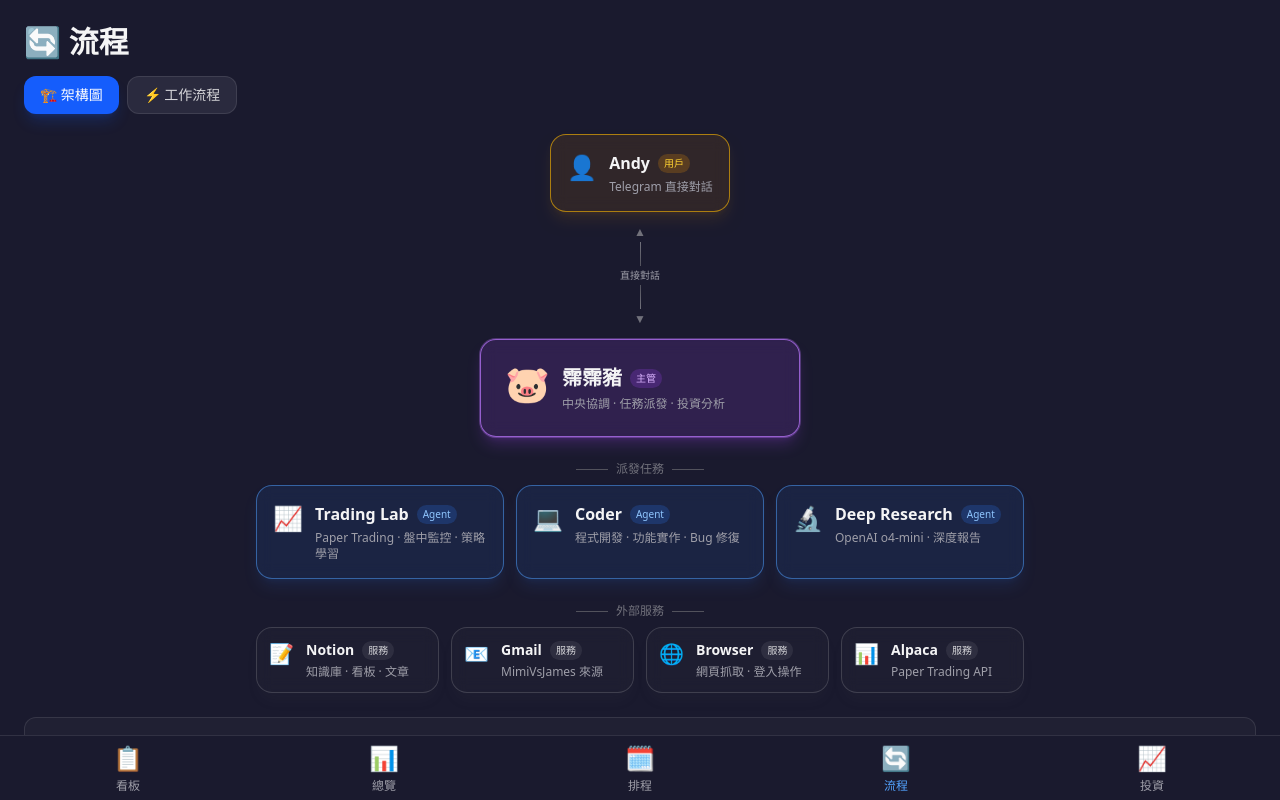
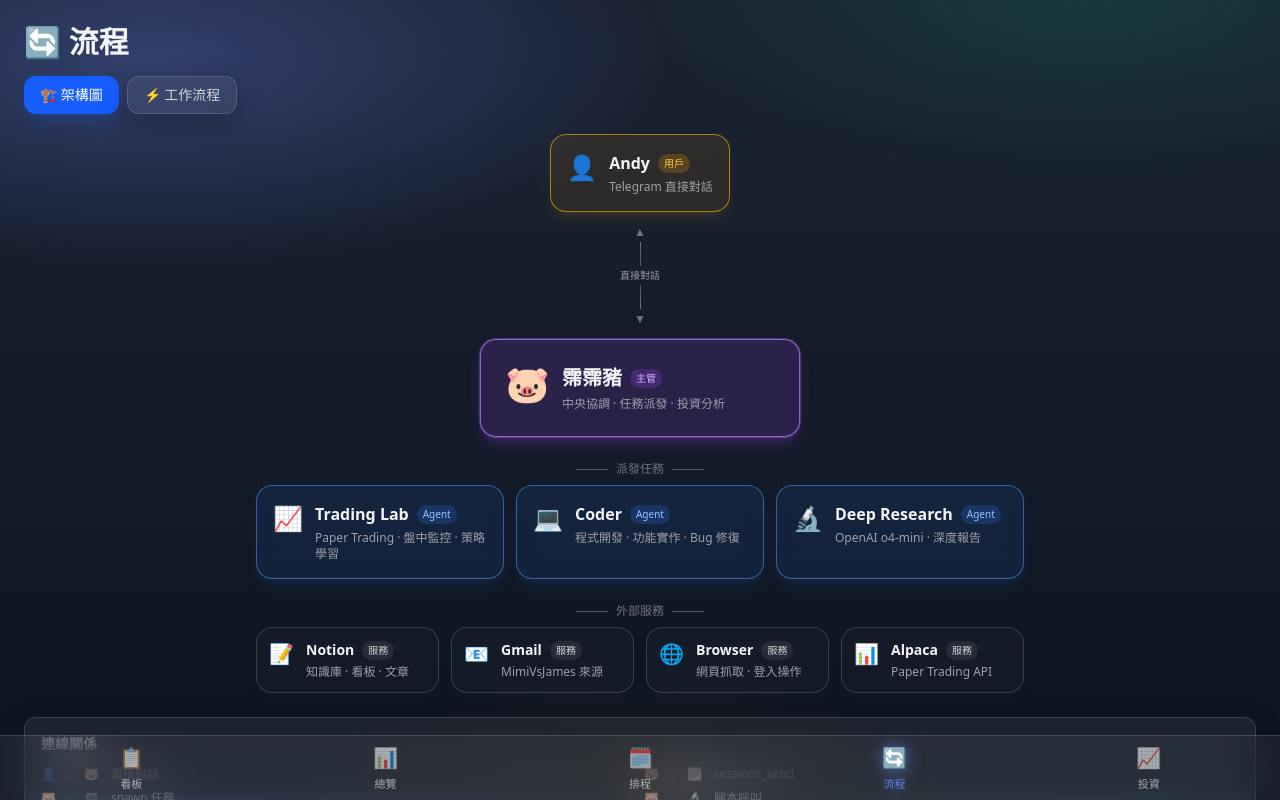
Before and after one commit to aoooo0000/peipei-kanban, a Next.js app: page /flow in a window 1280 px wide. Shown: the top 800 px of the page. Built offline with nearby package versions, Linux system fonts and the light colour scheme.

Commit message:
feat: phase1 glass morphism theme and agent status panel

```diff
--- a/src/app/flow/page.tsx
+++ b/src/app/flow/page.tsx
@@ -183,7 +183,7 @@ function ArchitectureDiagram() {
       </div>
 
       {/* Connection Legend */}
-      <div className="rounded-xl border border-white/10 bg-[#202033] p-4">
+      <div className="rounded-xl border border-white/10 glass-card p-4">
         <h3 className="text-sm font-semibold text-zinc-400 mb-3">連線關係</h3>
         <div className="grid grid-cols-1 sm:grid-cols-2 gap-2 text-xs">
           {CONNECTIONS.map((conn) => (
@@ -239,7 +239,7 @@ function ConnectionArrow({ label, bidirectional }: { label: string; bidirectiona
     <div className="flex flex-col items-center gap-0.5 py-1">
       {bidirectional && <span className="text-zinc-500 text-xs">▲</span>}
       <div className="w-px h-6 bg-gradient-to-b from-zinc-500 to-zinc-600" />
-      <span className="text-[10px] text-zinc-400 bg-[#1a1a2e] px-2">{label}</span>
+      <span className="text-[10px] text-zinc-400 bg-transparent px-2">{label}</span>
       <div className="w-px h-6 bg-gradient-to-b from-zinc-600 to-zinc-500" />
       <span className="text-zinc-500 text-xs">▼</span>
     </div>
@@ -329,7 +329,7 @@ export default function FlowPage() {
   const [tab, setTab] = useState<Tab>("architecture");
 
   return (
-    <main className="min-h-screen bg-[#1a1a2e] text-zinc-100 p-4 md:p-6 pb-24">
+    <main className="min-h-screen text-zinc-100 p-4 md:p-6 pb-24">
       <h1 className="text-2xl md:text-3xl font-bold mb-4">🔄 流程</h1>
 
       <div className="flex gap-2 mb-5">
@@ -343,7 +343,7 @@ export default function FlowPage() {
             className={`px-4 py-2 rounded-xl text-sm font-medium transition-all ${
               tab === key
                 ? "bg-blue-600 text-white shadow-lg shadow-blue-600/20"
-                : "bg-[#2a2a3e] text-zinc-300 hover:bg-[#333350] border border-white/10"
+                : "glass-card text-zinc-300 hover:bg-[#333350] border border-white/10"
             }`}
           >
             {label}
--- a/src/app/globals.css
+++ b/src/app/globals.css
@@ -1,4 +1,90 @@
 @import "tailwindcss";
+
+:root {
+  --bg-start: #1a2332;
+  --bg-end: #0d1420;
+  --text-main: rgba(255, 255, 255, 0.92);
+  --text-muted: rgba(255, 255, 255, 0.64);
+  --glass: rgba(255, 255, 255, 0.06);
+  --glass-strong: rgba(255, 255, 255, 0.1);
+  --border-glass: rgba(255, 255, 255, 0.14);
+  --primary: #667eea;
+  --green: #10b981;
+  --orange: #f59e0b;
+  --red: #ef4444;
+}
+
+html,
+body {
+  min-height: 100%;
+}
+
+body {
+  color: var(--text-main);
+  background:
+    radial-gradient(860px 340px at 12% 8%, rgba(102, 126, 234, 0.32), transparent 60%),
+    radial-gradient(760px 320px at 85% 0%, rgba(16, 185, 129, 0.14), transparent 58%),
+    radial-gradient(640px 320px at 50% 108%, rgba(245, 158, 11, 0.08), transparent 60%),
+    linear-gradient(180deg, var(--bg-start), var(--bg-end));
+  background-attachment: fixed;
+}
+
+body::before {
+  content: "";
+  position: fixed;
+  inset: 0;
+  pointer-events: none;
+  opacity: 0.06;
+  background: repeating-linear-gradient(
+    to bottom,
+    rgba(255, 255, 255, 0.04),
+    rgba(255, 255, 255, 0.04) 1px,
+    transparent 1px,
+    transparent 6px
+  );
+}
+
+.glass-card {
+  background: var(--glass);
+  border: 1px solid var(--border-glass);
+  backdrop-filter: blur(12px);
+  -webkit-backdrop-filter: blur(12px);
+  box-shadow: 0 10px 30px rgba(0, 0, 0, 0.24);
+}
+
+.glass-card-strong {
+  background: var(--glass-strong);
+  border: 1px solid var(--border-glass);
+  backdrop-filter: blur(14px);
+  -webkit-backdrop-filter: blur(14px);
+}
+
+.status-glow-idle {
+  background: var(--green);
+  box-shadow: 0 0 12px rgba(16, 185, 129, 0.9), 0 0 24px rgba(16, 185, 129, 0.45);
+}
+
+.status-glow-thinking {
+  background: var(--orange);
+  animation: pulse-thinking 1.8s ease-in-out infinite;
+}
+
+.status-glow-acting {
+  background: var(--red);
+  animation: pulse-acting 1.2s ease-in-out infinite;
+}
+
+@keyframes pulse-thinking {
+  0%,
+  100% { box-shadow: 0 0 6px rgba(245, 158, 11, 0.55); }
+  50% { box-shadow: 0 0 16px rgba(245, 158, 11, 0.95); }
+}
+
+@keyframes pulse-acting {
+  0%,
+  100% { box-shadow: 0 0 6px rgba(239, 68, 68, 0.55); transform: scale(1); }
+  50% { box-shadow: 0 0 18px rgba(239, 68, 68, 0.98); transform: scale(1.08); }
+}
 
 /* Markdown Prose Styles */
 .prose {
@@ -101,7 +187,6 @@
   margin: 1em 0;
 }
 
-/* Dark theme adjustments */
 .prose-invert {
   color: rgba(255, 255, 255, 0.9);
 }
--- a/src/app/layout.tsx
+++ b/src/app/layout.tsx
@@ -17,7 +17,7 @@ export const viewport: Viewport = {
 export default function RootLayout({ children }: { children: React.ReactNode }) {
   return (
     <html lang="zh-Hant">
-      <body className="pb-16">
+      <body className="pb-16 text-white antialiased">
         <SessionProviderWrapper>
           {children}
           <BottomNav />
--- a/src/app/page.tsx
+++ b/src/app/page.tsx
@@ -1,8 +1,50 @@
 import KanbanBoard from "@/components/KanbanBoard";
+import { AGENTS } from "@/lib/agents";
+
+const STATUS_META = {
+  idle: { label: "idle", cls: "status-glow-idle" },
+  thinking: { label: "thinking", cls: "status-glow-thinking" },
+  acting: { label: "acting", cls: "status-glow-acting" },
+};
+
+const LAST_ACTIVE: Record<string, string> = {
+  peipei: "剛剛",
+  "trading-lab": "2 分鐘前",
+  coder: "5 分鐘前",
+};
 
 export default function Home() {
   return (
-    <main className="min-h-screen bg-[#1a1a2e] text-zinc-100 p-4 md:p-6 pb-20">
+    <main className="min-h-screen p-4 md:p-6 pb-24">
+      <section className="mb-5">
+        <h2 className="text-sm md:text-base font-semibold text-white/80 mb-3">Agent 狀態</h2>
+        <div className="flex gap-3 overflow-x-auto pb-1 snap-x snap-mandatory">
+          {AGENTS.map((agent) => {
+            const status = STATUS_META[agent.status];
+            return (
+              <div
+                key={agent.id}
+                className="glass-card rounded-2xl p-3.5 min-w-[220px] sm:min-w-[240px] snap-start"
+              >
+                <div className="flex items-start justify-between gap-3">
+                  <div className="flex items-center gap-2.5 min-w-0">
+                    <span className="text-2xl">{agent.emoji}</span>
+                    <div className="min-w-0">
+                      <p className="font-semibold truncate">{agent.name}</p>
+                      <p className="text-xs text-white/60 truncate">{agent.role}</p>
+                    </div>
+                  </div>
+                  <div className="flex items-center gap-2 text-xs text-white/80">
+                    <span className={`w-2.5 h-2.5 rounded-full ${status.cls}`} />
+                    {status.label}
+                  </div>
+                </div>
+                <p className="mt-3 text-xs text-white/55">上次活動：{LAST_ACTIVE[agent.id] ?? "剛剛"}</p>
+              </div>
+            );
+          })}
+        </div>
+      </section>
       <KanbanBoard />
     </main>
   );
--- a/src/app/schedule/page.tsx
+++ b/src/app/schedule/page.tsx
@@ -214,7 +214,7 @@ export default function SchedulePage() {
   const todayIdx = getTodayDowIndex();
 
   return (
-    <main className="min-h-screen bg-[#1a1a2e] text-zinc-100 p-4 md:p-6 pb-24">
+    <main className="min-h-screen text-zinc-100 p-4 md:p-6 pb-24">
       <h1 className="text-2xl md:text-3xl font-bold mb-4">🗓️ 排程</h1>
 
       {/* Agent Filter */}
@@ -231,7 +231,7 @@ export default function SchedulePage() {
             className={`px-4 py-2 rounded-xl text-sm font-medium transition-all ${
               agentFilter === key
                 ? "bg-blue-600 text-white shadow-lg shadow-blue-600/20"
-                : "bg-[#2a2a3e] text-zinc-300 hover:bg-[#333350] border border-white/10"
+                : "glass-card text-zinc-300 hover:bg-[#333350] border border-white/10"
             }`}
           >
             {emoji} {label}
@@ -240,7 +240,7 @@ export default function SchedulePage() {
       </div>
 
       {/* Weekly Schedule Grid */}
-      <section className="rounded-2xl border border-white/10 bg-[#202033] overflow-hidden">
+      <section className="rounded-2xl border border-white/10 glass-card overflow-hidden">
         {/* Header */}
         <div className="grid grid-cols-8 border-b border-white/10">
           <div className="p-3 text-xs text-zinc-500 font-medium">時間</div>
@@ -336,7 +336,7 @@ export default function SchedulePage() {
       {/* Detail Modal */}
       {selectedSlot && (
         <div className="fixed inset-0 bg-black/70 flex items-center justify-center p-4 z-50" onClick={() => setSelectedSlot(null)}>
-          <div className="w-full max-w-lg rounded-2xl bg-[#1f1f35] border border-white/10 overflow-hidden" onClick={(e) => e.stopPropagation()}>
+          <div className="w-full max-w-lg rounded-2xl glass-card-strong border border-white/10 overflow-hidden" onClick={(e) => e.stopPropagation()}>
             {/* Header */}
             <div className={`p-4 ${AGENT_META[selectedSlot.job.agentId]?.bg || "bg-zinc-800"} border-b border-white/10`}>
               <div className="flex items-center gap-3">
--- a/src/components/BottomNav.tsx
+++ b/src/components/BottomNav.tsx
@@ -15,22 +15,20 @@ export default function BottomNav() {
   const pathname = usePathname();
 
   return (
-    <nav className="fixed bottom-0 left-0 right-0 bg-[#1a1a2e] border-t border-white/10 z-50">
-      <div className="max-w-7xl mx-auto flex justify-around items-center h-16">
+    <nav className="fixed bottom-0 left-0 right-0 z-50 border-t border-white/15 bg-white/5 backdrop-blur-xl">
+      <div className="max-w-7xl mx-auto flex justify-around items-center h-16 px-1">
         {TABS.map((tab) => {
           const isActive = pathname === tab.path;
           return (
             <Link
               key={tab.path}
               href={tab.path}
-              className={`flex flex-col items-center justify-center flex-1 h-full transition-colors ${
-                isActive
-                  ? "text-blue-400"
-                  : "text-zinc-400 hover:text-zinc-200"
+              className={`flex flex-col items-center justify-center flex-1 h-full transition-all ${
+                isActive ? "text-[#667eea] drop-shadow-[0_0_8px_rgba(102,126,234,0.65)]" : "text-white/60 hover:text-white/90"
               }`}
             >
-              <span className="text-2xl mb-1">{tab.icon}</span>
-              <span className="text-xs font-medium">{tab.label}</span>
+              <span className="text-xl mb-1">{tab.icon}</span>
+              <span className="text-[11px] font-medium">{tab.label}</span>
             </Link>
           );
         })}
--- /dev/null
+++ b/src/lib/agents.ts
@@ -0,0 +1,7 @@
+export type AgentStatus = "idle" | "thinking" | "acting";
+
+export const AGENTS = [
+  { id: "peipei", name: "霈霈豬", emoji: "🐷", role: "主管", status: "idle" as AgentStatus },
+  { id: "trading-lab", name: "Trading Lab", emoji: "📈", role: "交易分析", status: "idle" as AgentStatus },
+  { id: "coder", name: "Coder", emoji: "💻", role: "開發", status: "idle" as AgentStatus },
+];
```
Also changed, not shown: src/app/dashboard/page.tsx (+15 -17 lines), src/app/invest/page.tsx (+8 -8 lines), src/components/KanbanBoard.tsx (+39 -35 lines).
